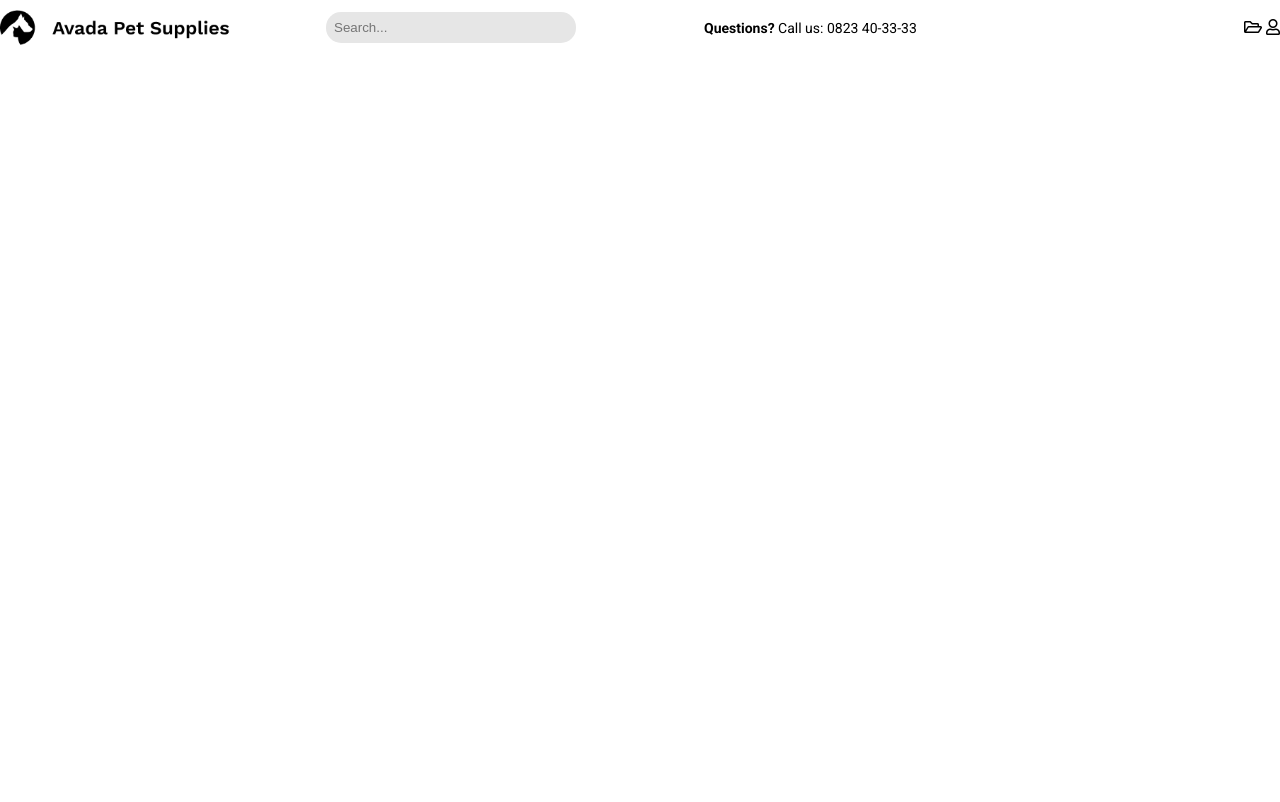
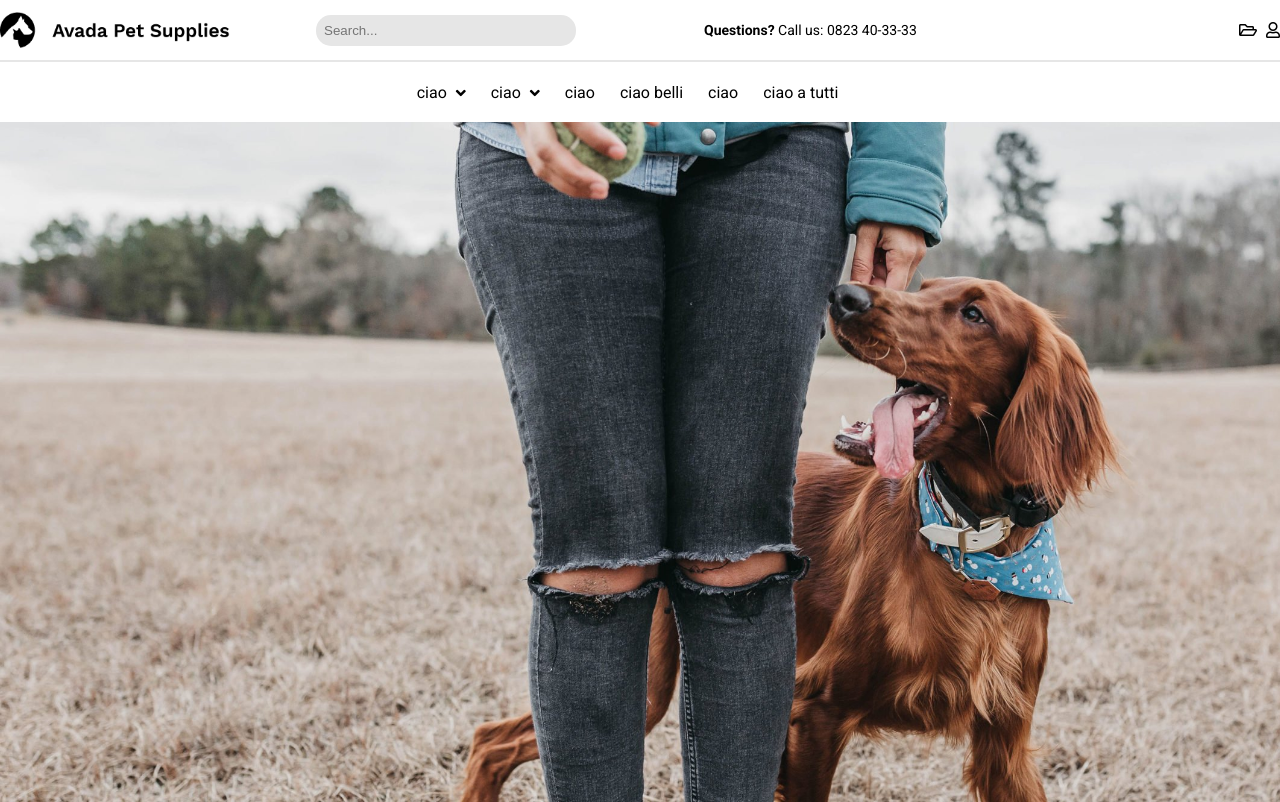
Before and after one commit to glSpisto-92/proj-html-vuejs, a website: page index.html in a window 1280 px wide. Drawn offline with nearby package versions, Linux system fonts and the light colour scheme.

Commit message:
Aggiunta seconda nav-bar e bg hero/jumbotron

```diff
--- a/Partials/header.scss
+++ b/Partials/header.scss
@@ -1,10 +1,13 @@
+
+  //HEADER (nav bars)
 .main_nav_top, .second_nav_top{
   font-family: 'Roboto', sans-serif;
-  max-height: 80px;
+  height: 60px;
   display: flex;
 }
 .main_nav_top{
   justify-content: space-between;
+  // border-bottom: 1px solid grey;
 }
 
 .main_nav_top_content_left, .main_nav_top_content_right{
@@ -18,9 +21,45 @@
     width: 230px;
   }
   & input{
-    width: 250px;
+    width: 260px;
   }
   & span{
     font-size: 14px;
   }
+
+  .main_nav_top_content_right_icons a{
+    margin-left: 5px;
+    color: #000;
+  }
 }
+
+  // HEADER (seconda nav-bar)
+.second_nav_top{
+  justify-content: center;
+
+  ul{
+    display: flex;
+    align-items: center;
+
+    li i{
+      vertical-align: middle;
+      margin-left: 5px;
+    }
+
+    a{
+      color: #000;
+      &:not(last-child){
+        margin-right: 25px;
+      }
+    }
+
+  }
+}
+
+.hero{
+  background-image: url('../img/hero.jpg');
+  height: calc(100vh - 120px);
+  background-size: cover;
+  position: relative;
+
+}
--- a/index.html
+++ b/index.html
@@ -19,9 +19,9 @@
   <!-- header( nav-bar, search e hero ) -->
     <header>
       <!-- nav bar principali -->
-      <div class="containerLarge">
+      <div class="wrapper">
         <!-- prima nav-bar  -->
-        <div class="main_nav_top">
+        <div class="main_nav_top containerLarge">
           <!-- prima nav-bar (parte sinistra) -->
           <div class="main_nav_top_content_left">
             <img src="img/dark-pet-logo.png" alt="">
@@ -31,12 +31,30 @@
           <div class="main_nav_top_content_right">
             <span><small></small><strong>Questions? </strong>Call us: 0823 40-33-33</span>
             <div class="main_nav_top_content_right_icons">
-              <i class="far fa-folder-open"></i>
-              <i class="far fa-user"></i>
+              <a href="#"><i class="far fa-folder-open"></i></a>
+              <a href="#"<i class="far fa-user"></i></a>
             </div>
           </div>
         </div>
-        <div class="second_nav_top"></div>
+        <hr>
+        <!-- seconda nav-bar top -->
+        <div class="second_nav_top containerLarge">
+          <ul>
+            <li><a href="#">ciao <i class="fas fa-angle-down"></i></a></li>
+            <li><a href="#">ciao <i class="fas fa-angle-down"></i></a></li>
+            <li><a href="#">ciao</i></a></li>
+            <li><a href="#">ciao belli</i></a></li>
+            <li><a href="#">ciao</i></a></li>
+            <li><a href="#">ciao a tutti</i></a></li>
+          </ul>
+        </div>
+
+        <!-- HERO/JUMBOTRON -->
+        <div class="hero">
+          <div class="hero_info_top"></div>
+          <div class="hero_info_bottom"></div>
+        </div>
+
     </div>
     </header>
 
--- a/src/app.scss
+++ b/src/app.scss
@@ -9,8 +9,18 @@
   box-sizing: border-box;
 }
 
+a, li{
+  list-style: none;
+  text-decoration: none;
+
+}
+
 @for $i from 1 through 5 {
   .mt-#{15 * $i} {
     margin-top: 15px * $i;
   }
 }
+
+hr{
+  border: 1px solid #e6e6e6;
+}
```
Also changed, not shown: dist/app.css, img/demo-pet-supplies-600x450.jpg (deleted).
